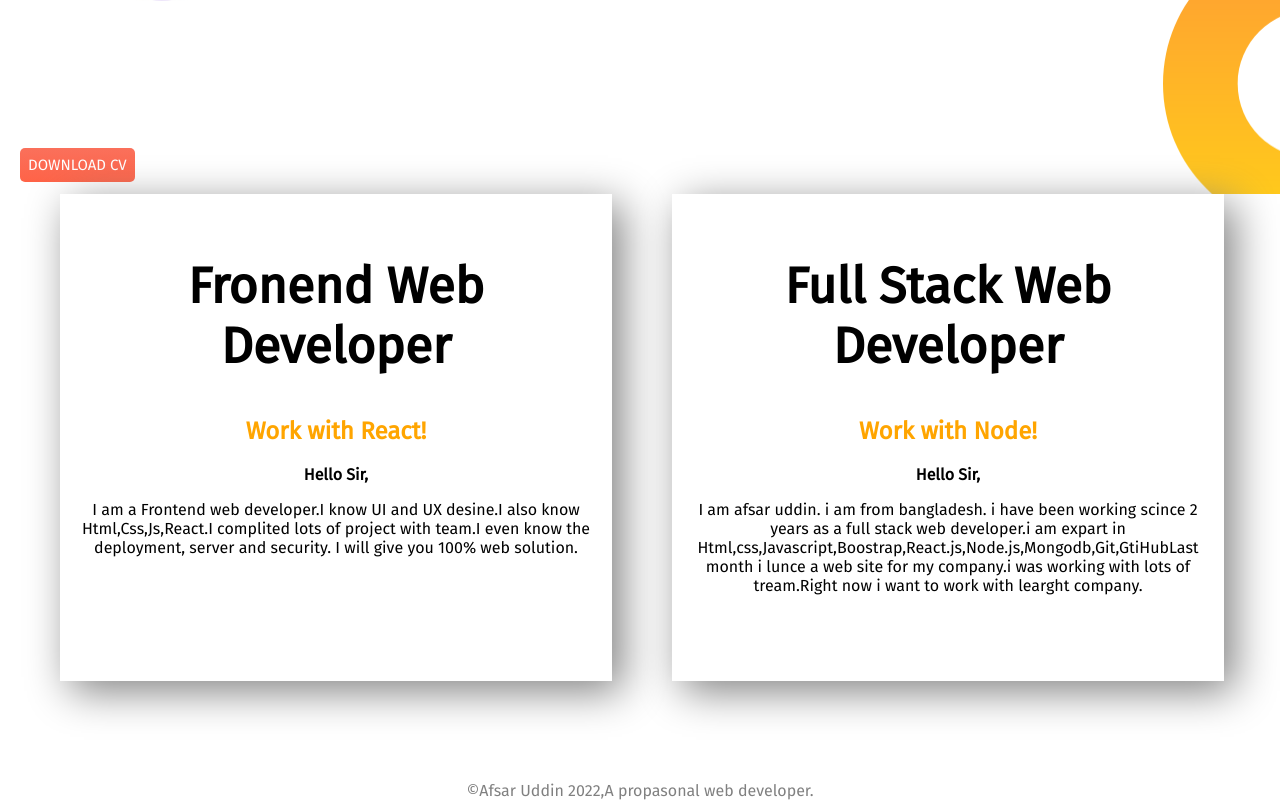
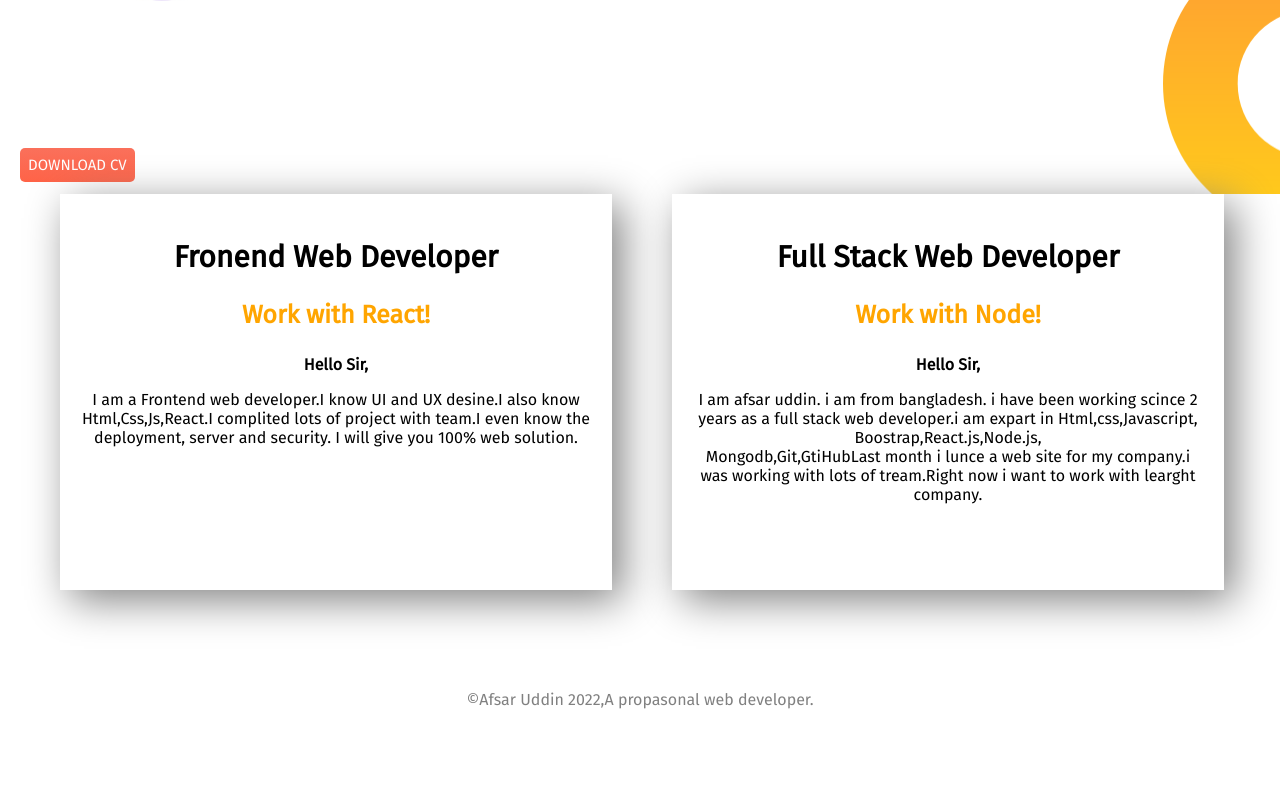
Before and after one commit to Afsaruddin12133/Afsar-Portfolio-Websit, a plain HTML site: page Afsar.html in a window 1280 px wide. Shown: the part 1320-2120 px from the top of the page. After the commit the page ends 2029 px from the top, so only its background shows below. Drawn offline with Linux system fonts and the light colour scheme.

Commit message:
update added

```diff
--- a/Afsar.css
+++ b/Afsar.css
@@ -23,6 +23,9 @@ img{
 }
 h1{
     font-size: 50px;
+}
+h2{
+    font-size: 30px;
 }
 p{
     padding-bottom: 50px;
--- a/Afsar.html
+++ b/Afsar.html
@@ -60,16 +60,16 @@
     </section>
     <section class="flexgivolee">
         <div class="containar box-showdo">
-            <h1>Fronend Web Developer</h1>
-            <h2 class="orange-color">Work with React!</h2>
+            <h2>Fronend Web Developer</h2>
+            <h3 class="orange-color">Work with React!</h3>
             <strong>Hello Sir,</strong>
             <p id="text-alaing">I am  a Frontend web developer.I know UI and UX desine.I also know Html,Css,Js,React.I complited lots of project with team.I even know the deployment, server and security. I will give you 100% web solution.</p>
         </div>
         <div class="containar box-showdo">
-            <h1>Full Stack Web Developer</h1>
-            <h2 class="orange-color">Work with Node!</h2>
+            <h2>Full Stack Web Developer</h2>
+            <h3 class="orange-color">Work with Node!</h3>
             <strong>Hello Sir,</strong>
-            <p id="text-alaing">I am afsar uddin. i am from bangladesh. i have been working scince 2 years as a full stack web developer.i am expart in Html,css,Javascript,Boostrap,React.js,Node.js,Mongodb,Git,GtiHubLast month i lunce a web site for my company.i was working with lots of tream.Right now i want to work with learght company.</p>
+            <p id="text-alaing">I am afsar uddin. i am from bangladesh. i have been working scince 2 years as a full stack web developer.i am expart in Html,css,Javascript,<br>Boostrap,React.js,Node.js,<br> Mongodb,Git,GtiHubLast month i lunce a web site for my company.i was working with lots of tream.Right now i want to work with learght company.</p>
         </div>
     </section>
     <footer>©Afsar Uddin 2022,A propasonal web developer.</footer>
```
